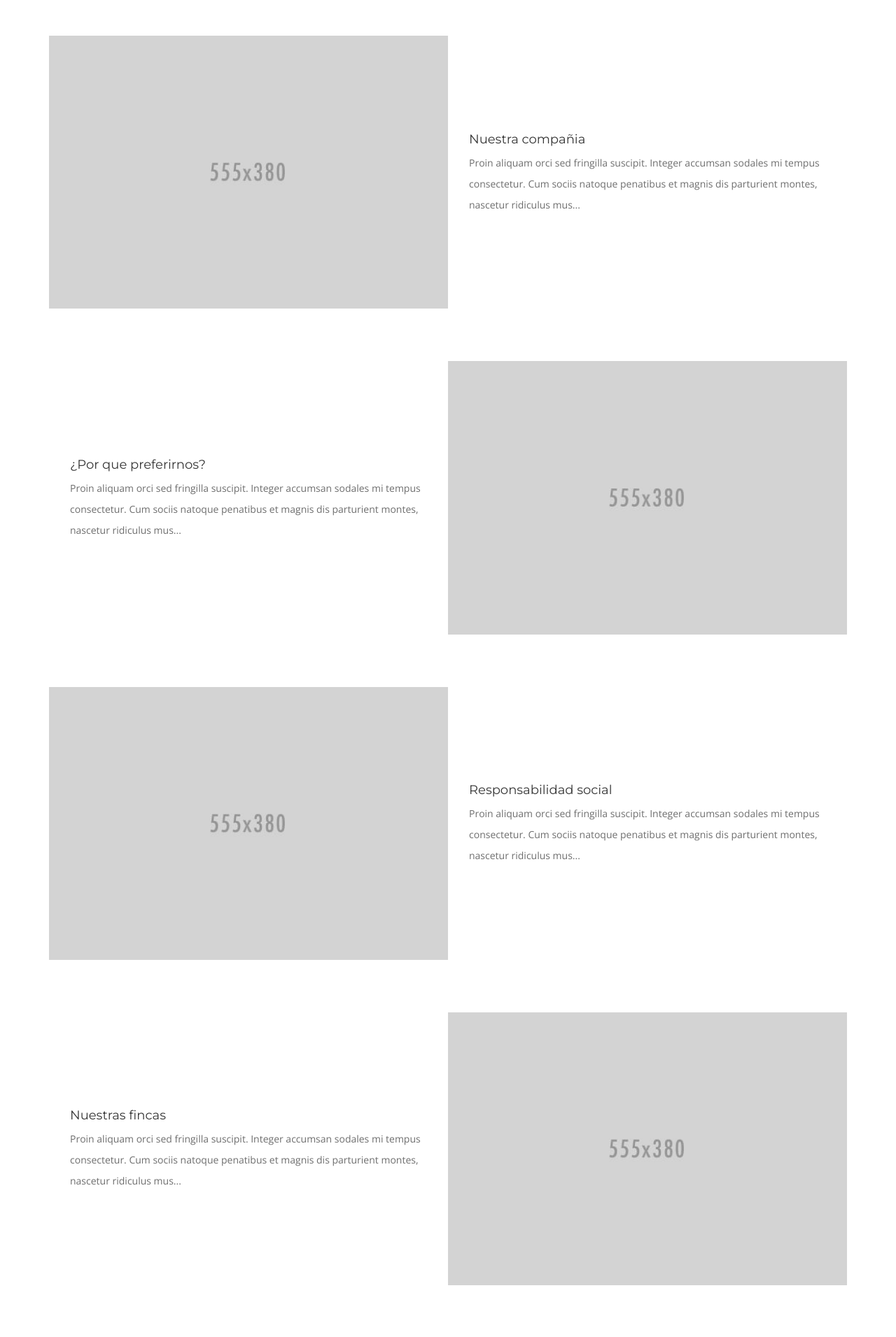
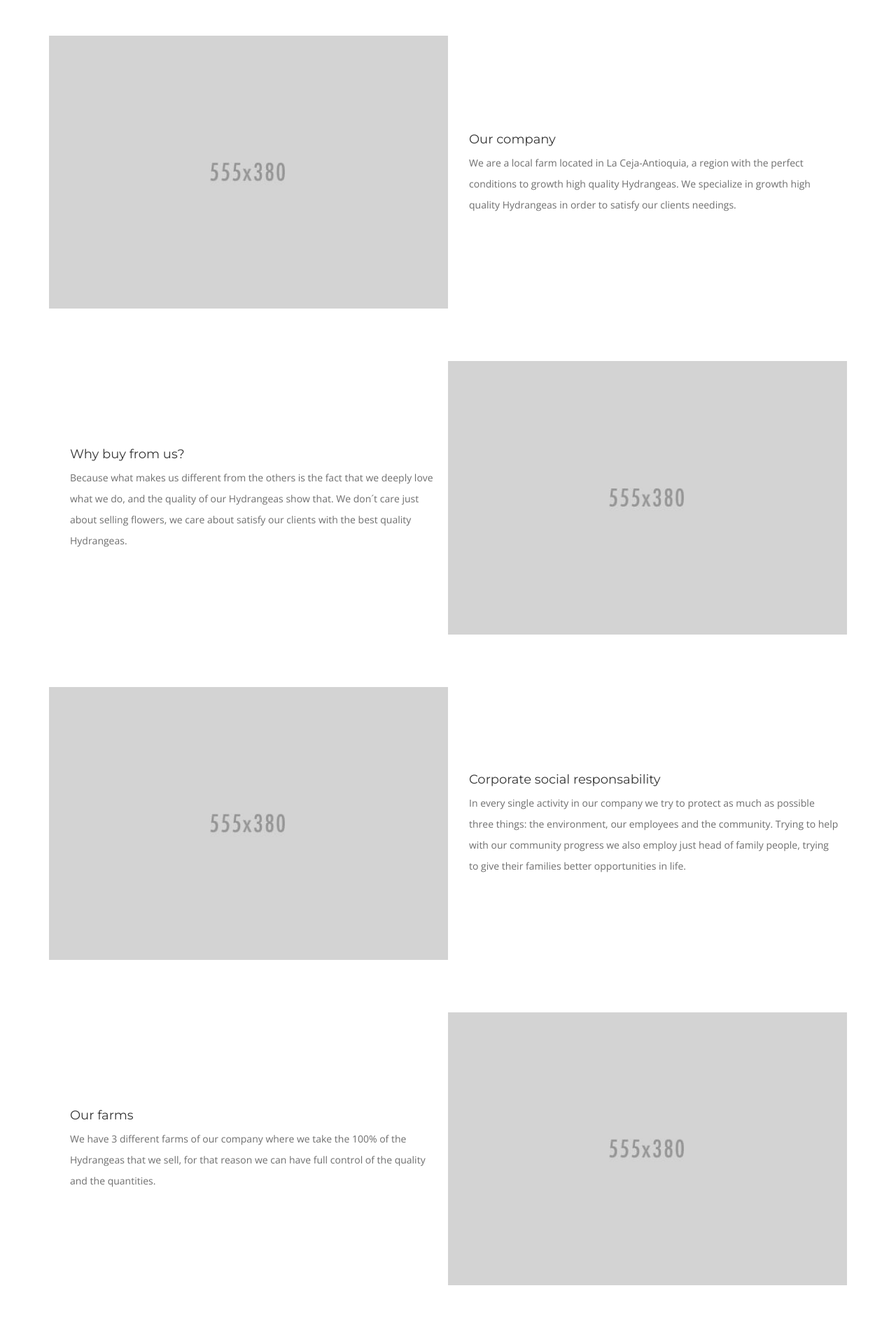
Before and after one commit to smoreno91/ther-flowers, a PHP site: page /about-us.php in a window 1280 px wide. Shown: the part 675-2586 px from the top of the page at 70% size. Run offline with PHP 8.4, Linux system fonts and the light colour scheme; some web fonts are replaced.

Commit message:
Fixing header links and about us page texts

```diff
--- a/about-us.php
+++ b/about-us.php
@@ -56,7 +56,7 @@
 				</div><!-- row -->
 			</div><!-- container -->
 
-			<div class="container">
+			<div class="container" id="our-company">
 				<div class="row">
 					<div class="col-sm-12">
 
@@ -76,10 +76,9 @@
 
 							<div class="portfolio-item-details">
 
-								<h6><a href="portfolio-single.html">Nuestra compañia</a></h6>
+								<h6><a href="portfolio-single.html"><?php echo _L("LANG_OUR_COMPANY") ?></a></h6>
 
-								<p>Proin aliquam orci sed fringilla suscipit. Integer accumsan sodales mi tempus consectetur.
-								Cum sociis natoque penatibus et magnis dis parturient montes, nascetur ridiculus mus...</p>
+								<p><?php echo _L("US_OURCOMPANY_CONTENT") ?></p>
 
 							</div><!-- portfolio-item-details -->
 
@@ -89,7 +88,7 @@
 				</div><!-- row -->
 			</div><!-- container -->
 
-			<div class="container">
+			<div class="container" id="why-buy-from-us">
 				<div class="row">
 					<div class="col-sm-12">
 
@@ -97,10 +96,9 @@
 
 							<div class="portfolio-item-details">
 
-								<h6><a href="portfolio-single.html">¿Por que preferirnos?</a></h6>
+								<h6><a href="portfolio-single.html"><?php echo _L("LANG_WHY_BUY_FROM_US") ?></a></h6>
 
-								<p>Proin aliquam orci sed fringilla suscipit. Integer accumsan sodales mi tempus consectetur.
-								Cum sociis natoque penatibus et magnis dis parturient montes, nascetur ridiculus mus...</p>
+								<p><?php echo _L("US_BUYFROMUS_CONTENT") ?></p>
 
 							</div><!-- portfolio-item-details -->
 
@@ -122,7 +120,7 @@
 				</div><!-- row -->
 			</div><!-- container -->
 
-			<div class="container">
+			<div class="container" id="social-responsability">
 				<div class="row">
 					<div class="col-sm-12">
 
@@ -142,10 +140,9 @@
 
 							<div class="portfolio-item-details">
 
-								<h6><a href="portfolio-single.html">Responsabilidad social</a></h6>
+								<h6><a href="portfolio-single.html"><?php echo _L("LANG_SOCIAL_RESP") ?></a></h6>
 
-								<p>Proin aliquam orci sed fringilla suscipit. Integer accumsan sodales mi tempus consectetur.
-								Cum sociis natoque penatibus et magnis dis parturient montes, nascetur ridiculus mus...</p>
+								<p><?php echo _L("US_SOCIALRES_CONTENT") ?></p>
 
 							</div><!-- portfolio-item-details -->
 
@@ -155,7 +152,7 @@
 				</div><!-- row -->
 			</div><!-- container -->
 
-			<div class="container">
+			<div class="container" id="our-farms">
 				<div class="row">
 					<div class="col-sm-12">
 
@@ -163,10 +160,9 @@
 
 							<div class="portfolio-item-details">
 
-								<h6><a href="portfolio-single.html">Nuestras fincas</a></h6>
+								<h6><a href="portfolio-single.html"><?php echo _L("LANG_OUR_FARMS") ?></a></h6>
 
-								<p>Proin aliquam orci sed fringilla suscipit. Integer accumsan sodales mi tempus consectetur.
-								Cum sociis natoque penatibus et magnis dis parturient montes, nascetur ridiculus mus...</p>
+								<p><?php echo _L("US_OURFARMS_CONTENT") ?></p>
 
 							</div><!-- portfolio-item-details -->
 
--- a/assets/css/pages-style.css
+++ b/assets/css/pages-style.css
@@ -1369,6 +1369,7 @@
 		float: left;
 		width: 50%;
 		padding: 0;
+		padding-right: 10px;
 		padding-left: 30px;
 		text-align: left;
 	}
--- a/assets/js/custom.js
+++ b/assets/js/custom.js
@@ -476,6 +476,16 @@
 
 		// STICKY //
 		sticky();
+
+		$(".subnav a").click(function(e){
+			if(this.getAttribute("href").indexOf("about-us.php")){
+		        e.preventDefault();
+		        $("html, body").animate({
+					scrollTop: $(this.getAttribute("href")).offset().top
+				}, 800);
+				return false;
+			}
+	    });
 
 
 		// MENU //
--- a/includes/config.php
+++ b/includes/config.php
@@ -41,12 +41,28 @@ function _L($phrase){
         'LANG_GALLERY'          => array('en' => 'Gallery', 'es' => 'Galería'),
         'LANG_CONTACT_US'       => array('en' => 'Contact us', 'es' => 'Contáctenos'),
         'LANG_ERROR'            => array('en' => '404', 'es' => '404'),
-        'LANG_OUR_COMPANY'      => array('en' => 'Our Company', 'es' => 'Nuestra compañia'),
-        'LANG_WHY_PREFER_US'    => array('en' => 'Why prefer us?', 'es' => '¿Por qué preferirnos?'),
-        'LANG_SOCIAL_RESP'      => array('en' => 'Social responsability', 'es' => 'Responsabilidad social'),
+        'LANG_OUR_COMPANY'      => array('en' => 'Our company', 'es' => 'Nuestra compañia'),
+        'LANG_WHY_BUY_FROM_US'  => array('en' => 'Why buy from us?', 'es' => '¿Por qué preferirnos?'),
+        'LANG_SOCIAL_RESP'      => array('en' => 'Corporate social responsability', 'es' => 'Responsabilidad social'),
         'LANG_OUR_FARMS'        => array('en' => 'Our farms', 'es' => 'Nuestras fincas'),
         'FOOTER_COPYRIGHT'      => array('en' => 'All Rights Reserved', 'es' => 'Todos los derechos reservados'),
         'HOME_DO_YOU_LIKE'      => array('en' => 'Do you like The R Flowers?', 'es' => '¿Te gusta The R Flowers?'),
+        'US_OURCOMPANY_CONTENT' => array(
+            'en' => 'We are a local farm located in La Ceja-Antioquia, a region with the perfect conditions to growth high quality Hydrangeas.  We specialize in growth high quality Hydrangeas in order to satisfy our clients needings.',
+            'es' => 'Somos una finca productora de Hydrangeas ubicada en el municipio de La Ceja-Antioquia, el lugar perfecto para cultivar flores de excelente calidad. Nos especializamos en cultivar Hydrangeas de la mejor calidad para satisfacer las necesidades y deseos de nuestros clientes'
+        ),
+        'US_BUYFROMUS_CONTENT'  => array(
+            'en' => 'Because what makes us different from the others is the fact that we deeply love what we do, and the quality of our Hydrangeas show that. We don´t care just about selling flowers, we care about satisfy our clients with the best quality Hydrangeas.',
+            'es' => 'Porque lo que nos hace diferentes a los demás productores es el hecho de amar profundamente lo que hacemos, lo cual se ve reflejado directamente en la calidad de nuestros productos. No nos interesa vender flores, nos interesa satisfacer a nuestros clientes con la calidad de nuestras Hydrangeas.'
+        ),
+        'US_SOCIALRES_CONTENT'  => array(
+            'en' => 'In every single activity in our company we try to protect as much as possible three things: the environment, our employees and the community. Trying to help with our community progress we also employ just head of family people, trying to give their families better opportunities in life.',
+            'es' => 'En todas las actividades diarias de nuestra empresa buscamos proteger el medio ambiente, nuestros trabajadores y a la comunidad. Además solo empleamos hombres y mujeres cabeza de familia, buscando promover el desarrollo y crecimiento de nuestra comunidad.'
+        ),
+        'US_OURFARMS_CONTENT'   => array(
+            'en' => 'We have 3 different farms of our company where we take the 100% of the Hydrangeas that we sell, for that reason we can have full control of the quality and the quantities.',
+            'es' => 'Contamos con tres diferentes centros de producción o fincas propias de donde extraemos el 100% de las Hydrangeas que comercializamos, lo cual nos da un control total sobre la calidad de nuestros productos y las cantidades disponibles.'
+        ),
         'CONTACT_TITLE'         => array('en' => 'Leave a message', 'es' => 'Déjanos tu mensaje'),
         'CONTACT_NAME'          => array('en' => 'Your name', 'es' => 'Tu nombre'),
         'CONTACT_EMAIL'         => array('en' => 'Your e-mail', 'es' => 'Tu correo electrónico'),
@@ -62,11 +78,6 @@ function _L($phrase){
         ''  => array('en' => '', 'es' => ''),
         ''  => array('en' => '', 'es' => ''),
         ''  => array('en' => '', 'es' => ''),
-        ''  => array('en' => '', 'es' => ''),
-        ''  => array('en' => '', 'es' => ''),
-        ''  => array('en' => '', 'es' => ''),
-        ''  => array('en' => '', 'es' => ''),
-        ''  => array('en' => '', 'es' => ''),
     );
 
     return (!array_key_exists($phrase, $_L)) ? $phrase : $_L[$phrase][getLanguage()];
--- a/includes/header.php
+++ b/includes/header.php
@@ -25,11 +25,19 @@
 						<li class="<?php echo $actual_page == 'portfolio' ? 'active' : ''?>"><a href="portfolio.php"><?php echo _L("LANG_PORTFOLIO") ?></a></li>
 						<li class="<?php echo $actual_page == 'about-us' ? 'active' : ''?> dropdown">
 							<a href="about-us.php"><?php echo _L("LANG_US") ?></a>
-							<ul>
-								<li><a href="about-us.php"><?php echo _L("LANG_OUR_COMPANY") ?></a></li>
-								<li><a href="about-us.php"><?php echo _L("LANG_WHY_PREFER_US") ?></a></li>
-								<li><a href="about-us.php"><?php echo _L("LANG_SOCIAL_RESP") ?></a></li>
-								<li><a href="about-us.php"><?php echo _L("LANG_OUR_FARMS") ?></a></li>
+							<ul class="subnav">
+								<li>
+									<a href="<?php echo $actual_page != 'about-us' ? 'about-us.php' : '' ?>#our-company"><?php echo _L("LANG_OUR_COMPANY") ?></a>
+								</li>
+								<li>
+									<a href="<?php echo $actual_page != 'about-us' ? 'about-us.php' : '' ?>#why-buy-from-us"><?php echo _L("LANG_WHY_BUY_FROM_US") ?></a>
+								</li>
+								<li>
+									<a href="<?php echo $actual_page != 'about-us' ? 'about-us.php' : '' ?>#social-responsability"><?php echo _L("LANG_SOCIAL_RESP") ?></a>
+								</li>
+								<li>
+									<a href="<?php echo $actual_page != 'about-us' ? 'about-us.php' : '' ?>#our-farms"><?php echo _L("LANG_OUR_FARMS") ?></a>
+								</li>
 							</ul>
 						</li>
 						<li class="<?php echo $actual_page == 'gallery' ? 'active' : ''?>"><a href="gallery.php"><?php echo _L("LANG_GALLERY") ?></a></li>
```
